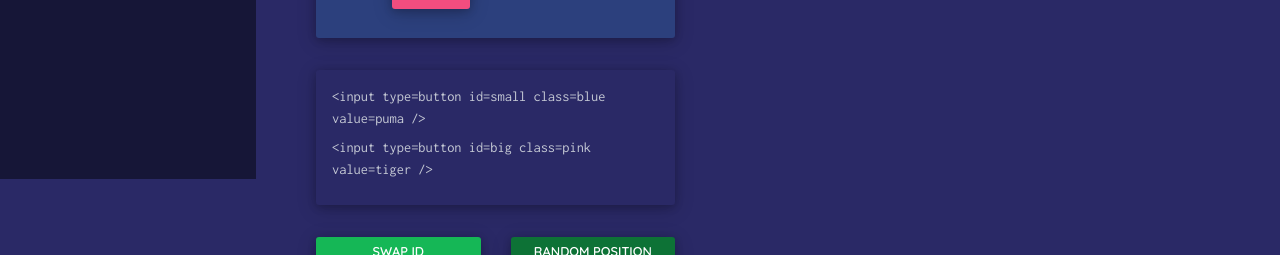
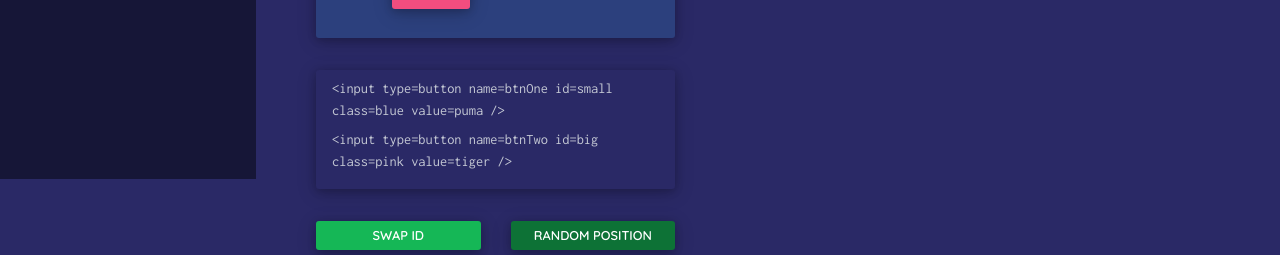
Before and after one commit to karinlj/boozang-thelab, a React (Create React App) app: page /scramble in a window 1280 px wide. Shown: the part 621-876 px from the top of the page. Built offline with nearby package versions, Linux system fonts and the light colour scheme.

Commit message:
scramble clicked class

```diff
--- a/src/components/domChanges/ScrambleItems.js
+++ b/src/components/domChanges/ScrambleItems.js
@@ -5,7 +5,8 @@ import { ScrambleItemsTestInfo } from "../text/TestInfos";
 import { ScrambleItemsVideos } from "../text/videos/VideoSections";
 
 const ScrambleItems = () => {
-  const [btnOneFirst, setBtnOneFirst] = useState(true);
+  const [isBtnOneFirst, setIsBtnOneFirst] = useState(true);
+  const [clickedBtn, setClickedBtn] = useState("");
   const [btnOneAttributes, setBtnOneAttributes] = useState({
     myId: "small",
     myClass: "blue",
@@ -27,7 +28,7 @@ const ScrambleItems = () => {
         id={btnOneAttributes.myId}
         className={`${btnOneAttributes.myClass}`}
         style={btnOneAttributes.styles}
-        onClick={(e) => handleClick(e)}
+        onClick={(e) => setClickedBtn(e.target.name)}
       />
     );
   };
@@ -40,12 +41,12 @@ const ScrambleItems = () => {
         id={btnTwoAttributes.myId}
         className={`${btnTwoAttributes.myClass}`}
         style={btnTwoAttributes.styles}
-        onClick={(e) => handleClick(e)}
+        onClick={(e) => setClickedBtn(e.target.name)}
       />
     );
   };
-
   const toggleId = () => {
+    setClickedBtn("");
     //avoid resetting value-strings
     let tmpId = btnTwoAttributes.myId;
     // console.log("tmpId: ", tmpId);
@@ -59,6 +60,7 @@ const ScrambleItems = () => {
     });
   };
   const toggleClass = () => {
+    setClickedBtn("");
     let tmpClass = btnTwoAttributes.myClass;
     setBtnTwoAttributes({
       ...btnTwoAttributes,
@@ -70,6 +72,7 @@ const ScrambleItems = () => {
     });
   };
   const toggleContent = () => {
+    setClickedBtn("");
     let tmpContent = btnTwoAttributes.myContent;
     setBtnTwoAttributes({
       ...btnTwoAttributes,
@@ -86,6 +89,7 @@ const ScrambleItems = () => {
     return [randomTop, randomLeft];
   };
   const scramblePositon = () => {
+    setClickedBtn("");
     const [y1, x1] = randomPosition();
     let [y2, x2] = [0, 0];
 
@@ -116,15 +120,19 @@ const ScrambleItems = () => {
       styles: style2,
     });
   };
-  {
-    /* <input type="button" name="btnOne" id="small" class="blue" value="tiger"> */
-  }
+  const toggleOrder = () => {
+    setClickedBtn("");
+    setIsBtnOneFirst(!isBtnOneFirst);
+  };
+  //parse from jsx to html
   const htmlParse = (comp) => {
     return (
       "<" +
       comp.type +
       " type=" +
       comp.props.type +
+      " name=" +
+      comp.props.name +
       " id=" +
       comp.props.id +
       " class=" +
@@ -134,43 +142,14 @@ const ScrambleItems = () => {
       " />"
     );
   };
-
-  const handleClick = (e) => {
-    const { id, className, value, name } = e.target;
-    const btn = document.querySelector(`#${id}`);
-    const elementName = btn.parentNode.firstChild.name;
-    //blir true eller false
-    //let firstBtn = name === elementName;
-
-    // const message = () => {
-    //   return (
-    //     <div>
-    //       <p> Clicked button:</p>
-    //       <p>
-    //         id = <strong className="category">{id}</strong>
-    //       </p>
-    //       <p>
-    //         class = <strong className="category">{className}</strong>
-    //       </p>
-    //       <p>
-    //         content = <strong className="category">{value}</strong>
-    //       </p>
-    //       <p>
-    //         DOM order ={" "}
-    //         <strong className="category">
-    //           {firstBtn ? "First button" : "Second button"}
-    //         </strong>
-    //       </p>
-    //     </div>
-    //   );
-    // };
-    // setMessage(message);
-  };
   useEffect(() => {
     setTimeout(() => {
       scramblePositon();
     }, 100);
   }, []);
+  useEffect(() => {
+    //  console.log("clickedBtn", clickedBtn);
+  }, [clickedBtn]);
 
   return (
     <div className="row justify-content-between">
@@ -178,31 +157,39 @@ const ScrambleItems = () => {
         <section className="scramble_section">
           <ScrambleItemsIntro />
           <div className="animal_btns">
-            {btnOneFirst && (
+            {isBtnOneFirst && (
               <div>
                 {btnOne()}
                 {btnTwo()}
               </div>
             )}
-            {!btnOneFirst && (
+            {!isBtnOneFirst && (
               <div>
                 {btnTwo()}
                 {btnOne()}
               </div>
             )}
           </div>
-          <div className="scramble_text">
+          <div className="scramble_code">
             <div>
-              {btnOneFirst && (
+              {isBtnOneFirst && (
                 <div>
-                  <p>{htmlParse(btnOne())}</p>
-                  <p>{htmlParse(btnTwo())}</p>
+                  <p className={clickedBtn === "btnOne" ? "clicked_class" : ""}>
+                    {htmlParse(btnOne())}
+                  </p>
+                  <p className={clickedBtn === "btnTwo" ? "clicked_class" : ""}>
+                    {htmlParse(btnTwo())}
+                  </p>
                 </div>
               )}
-              {!btnOneFirst && (
+              {!isBtnOneFirst && (
                 <div>
-                  <p>{htmlParse(btnTwo())}</p>
-                  <p>{htmlParse(btnOne())}</p>
+                  <p className={clickedBtn === "btnTwo" ? "clicked_class" : ""}>
+                    {htmlParse(btnTwo())}
+                  </p>
+                  <p className={clickedBtn === "btnOne" ? "clicked_class" : ""}>
+                    {htmlParse(btnOne())}
+                  </p>
                 </div>
               )}
             </div>
@@ -239,9 +226,7 @@ const ScrambleItems = () => {
                 type="button"
                 value="Swap Order"
                 className="formBtn add green_dark"
-                onClick={() => {
-                  setBtnOneFirst(!btnOneFirst);
-                }}
+                onClick={toggleOrder}
               />
             </div>
           </div>
--- a/src/components/domChanges/scramble.scss
+++ b/src/components/domChanges/scramble.scss
@@ -8,17 +8,20 @@
       background: $themecolorGreenDark;
     }
   }
-  .scramble_text {
+  .scramble_code {
     //background: $themecolorBlueNewDarkest;
     box-shadow: $themeBoxShadow;
     border-radius: $themeBorderRadius;
     margin: 2rem 0;
-    padding: 1rem;
+    padding: 0.5rem 1rem;
     p {
       font-family: "Inconsolata", monospace;
       font-size: 0.9rem;
       color: $navLinkColor;
       margin-bottom: 0.5rem;
+    }
+    .clicked_class {
+      background: $themecolorBlueNewDark;
     }
   }
   .animal_btns {
--- a/src/components/games/KittenCollect.js
+++ b/src/components/games/KittenCollect.js
@@ -6,8 +6,11 @@ import { KittenCollectVideos } from "../text/videos/VideoSections";
 
 const KittenCollect = () => {
   const [isRunning, setIsRunning] = useState(false);
+  // eslint-disable-next-line
   const [message, setMessage] = useState("Start collecting kittens!");
+  // eslint-disable-next-line
   const [time, setTime] = useState(0);
+  // eslint-disable-next-line
   const [points, setPoints] = useState(0);
   useEffect(() => {
     console.log("isRunning", isRunning);
```
Also changed, not shown: 1 other file (tests, documents, lock files or other folders).
